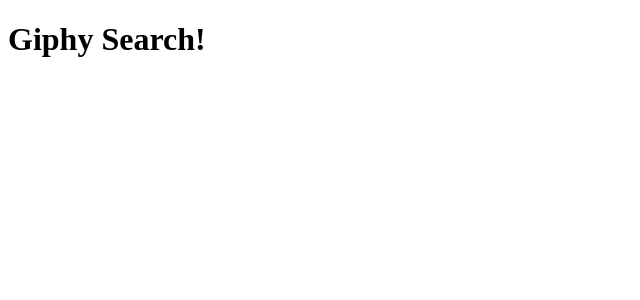
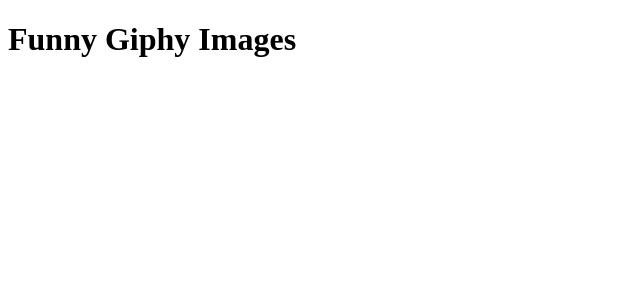
Before and after one commit to jeremyacoop/group-giphy-saga-project, a React (Create React App) app: page / in a window 1280 px wide. Shown: the top 300 px of the page, without its empty margins (0-640 px from the left). Built offline with nearby package versions, Linux system fonts and the light colour scheme.

Commit message:
Home header done

```diff
--- a/src/components/App/App.js
+++ b/src/components/App/App.js
@@ -1,9 +1,10 @@
 import React from 'react';
+import Home from '../Home/Home'
 
 function App(props) {
   return (
     <div>
-      <h1>Giphy Search!</h1>
+      <Home />
     </div>
   );
 }
--- a/src/components/Header/Header.jsx
+++ b/src/components/Header/Header.jsx
@@ -0,0 +1,12 @@
+function Header() {
+
+    return(
+        <>
+        <header className="App-header">
+          <h1 className="App-title">Funny Giphy Images</h1>
+        </header>
+        </>
+    )
+
+}
+export default Header;
--- a/src/components/Home/Home.jsx
+++ b/src/components/Home/Home.jsx
@@ -0,0 +1,13 @@
+import Header from '../Header/Header';
+
+function Home() {
+
+    return(
+        <>
+        <Header />
+        </>
+    )
+
+}
+
+export default Home;
```
